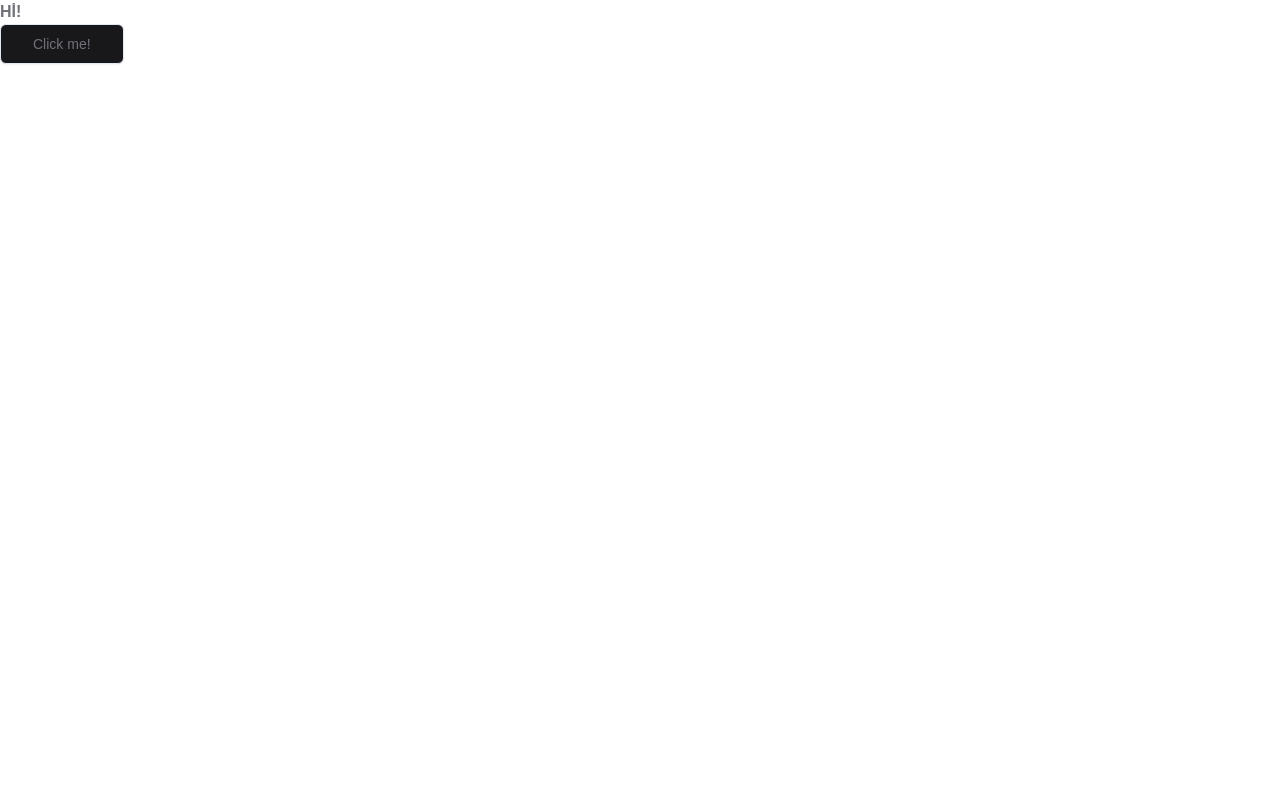
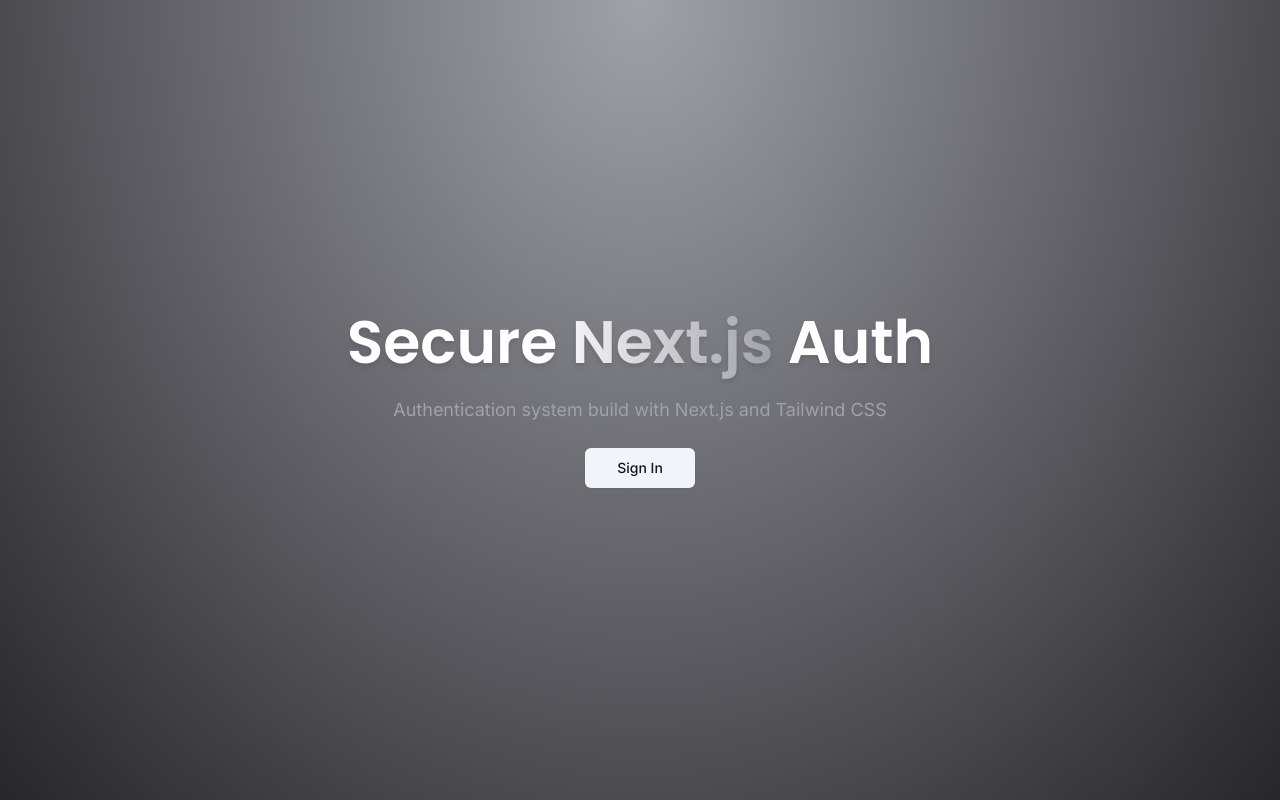
Before and after one commit to unovatria/uno-auth, a Next.js app: page / in a window 1280 px wide. Built offline with nearby package versions, Linux system fonts and the light colour scheme.

Commit message:
Home page
- Login page design added.
- Login button component added.

- ts:48:40

```diff
--- a/app/globals.css
+++ b/app/globals.css
@@ -2,8 +2,10 @@
 @tailwind components;
 @tailwind utilities;
 
-body {
-  font-family: Arial, Helvetica, sans-serif;
+html,
+body,
+:root {
+  height: 100%;
 }
 
 @layer utilities {
--- a/app/layout.tsx
+++ b/app/layout.tsx
@@ -1,17 +1,8 @@
 import type { Metadata } from "next";
-import localFont from "next/font/local";
+import { Inter } from "next/font/google";
 import "./globals.css";
 
-const geistSans = localFont({
-  src: "./fonts/GeistVF.woff",
-  variable: "--font-geist-sans",
-  weight: "100 900",
-});
-const geistMono = localFont({
-  src: "./fonts/GeistMonoVF.woff",
-  variable: "--font-geist-mono",
-  weight: "100 900",
-});
+const inter = Inter({ subsets: ["latin"] });
 
 export const metadata: Metadata = {
   title: "Create Next App",
@@ -25,9 +16,7 @@
 }>) {
   return (
     <html lang="en">
-      <body
-        className={`${geistSans.variable} ${geistMono.variable} antialiased`}
-      >
+      <body className={`${inter.className} antialiased`}>
         {children}
       </body>
     </html>
--- a/app/page.tsx
+++ b/app/page.tsx
@@ -1,17 +1,35 @@
+import { Poppins } from "next/font/google";
+
+import { cn } from "@/lib/utils";
 import { Button } from "@/components/ui/button";
+import { LoginButton } from "@/components/auth/login-button";
+
+const font = Poppins({
+  subsets: ["latin"],
+  weight: ["600"],
+});
 
 export default function Home() {
   return (
-    <div className="text-zinc-500 font-bold">
-      Hİ!
-      <br/>
-      <Button
-        size="lg"
-        variant="outline"
-        className="bg-zinc-900"
-      >
-        Click me!
-      </Button>
-    </div>
+    <main className="flex h-full flex-col items-center justify-center bg-[radial-gradient(ellipse_at_top,_var(--tw-gradient-stops))] from-zinc-400 to-zinc-800">
+      <div className="space-y-6 text-center">
+        <h1 className={cn(
+          "text-6xl font-semibold text-white drop-shadow-md",
+          font.className
+          )}>
+          Secure <span className="text-transparent bg-clip-text bg-gradient-to-r from-zinc-100 to-zinc-400">Next.js</span> Auth
+        </h1>
+        <p className="text-lg text-zinc-400">
+          Authentication system build with Next.js and Tailwind CSS
+        </p>
+          <div>
+            <LoginButton>
+              <Button variant="secondary" size="lg">
+                Sign In
+              </Button>
+            </LoginButton>
+          </div>
+      </div>
+    </main>
   );
 }
--- /dev/null
+++ b/components/auth/login-button.tsx
@@ -0,0 +1,36 @@
+"use client";
+
+import { useRouter } from "next/navigation";
+
+interface LoginButtonProps {
+  children: React.ReactNode;
+  mode?: "modal" | "redirect";
+  asChild?: boolean;
+}
+
+export const LoginButton = ({
+  children,
+  mode = "redirect",
+  asChild,
+}: LoginButtonProps) => {
+
+  const router = useRouter();
+
+  const onClick = () => {
+    router.push("/auth/login");
+  };
+
+  if (mode === "modal") {
+    return (
+      <span onClick={onClick} className="cursor-pointer">
+        // TODO Implement modal
+      </span>
+    );
+  }
+
+  return (
+    <span onClick={onClick} className="cursor-pointer">
+      {children}
+    </span>
+  );
+};
```
